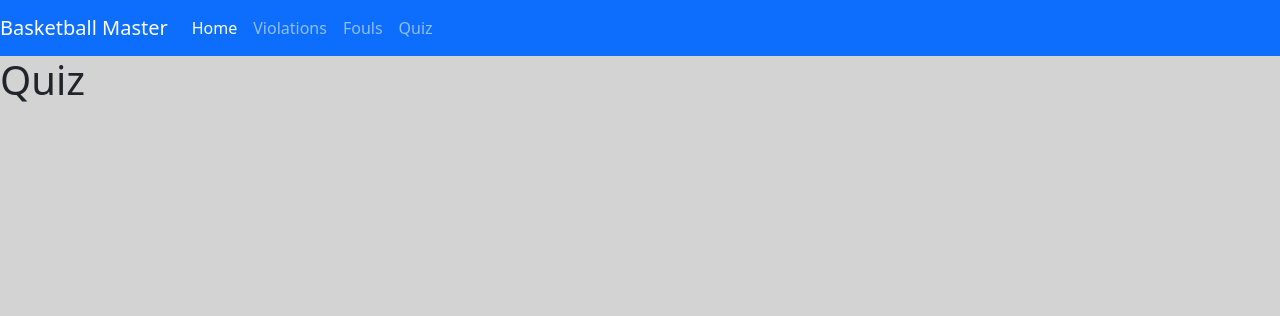
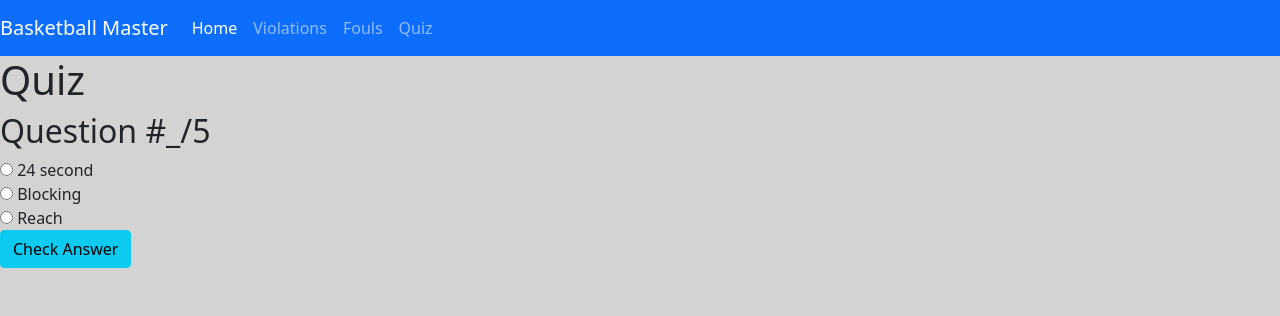
Before and after one commit to LeoLuo0320/UI-Project, a Flask app: page /quiz in a window 1280 px wide. Shown: the top 316 px of the page. Run offline with Flask 2, Linux system fonts and the light colour scheme; some libraries are stand-ins or nearby versions.

Commit message:
First draft of quiz page

```diff
--- a/templates/quiz.html
+++ b/templates/quiz.html
@@ -3,4 +3,18 @@
 <div>
     <h1>Quiz</h1>
 </div>
+<div>
+  <h2>Question #_/5</h2>
+
+  <form>
+    <input type="radio" id="24-second" name="ans" value="HTML">
+    <label for="24-second">24 second</label><br>
+    <input type="radio" id="Blocking" name="ans" value="CSS">
+    <label for="Blocking">Blocking</label><br>
+    <input type="radio" id="Reach" name="ans" value="JavaScript">
+    <label for="Reach">Reach</label>
+  </form>
+
+  <button class="btn btn-info">Check Answer</button>
+</div>
 {% endblock %}
```
